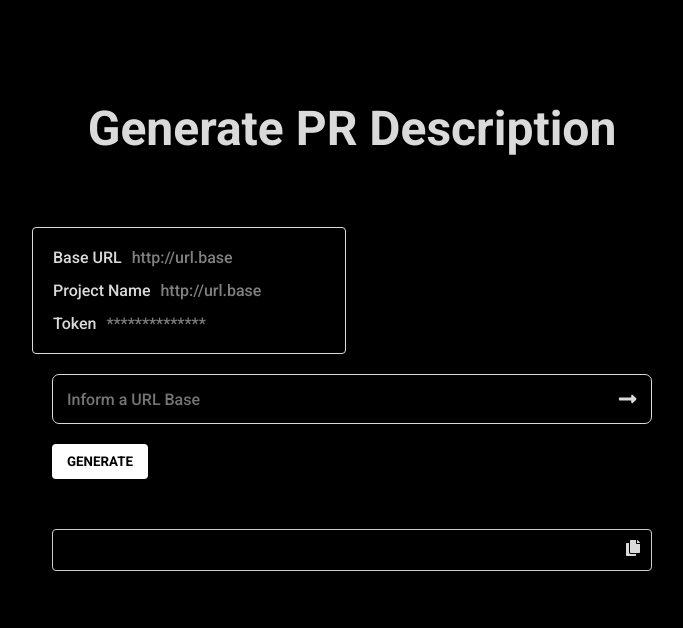
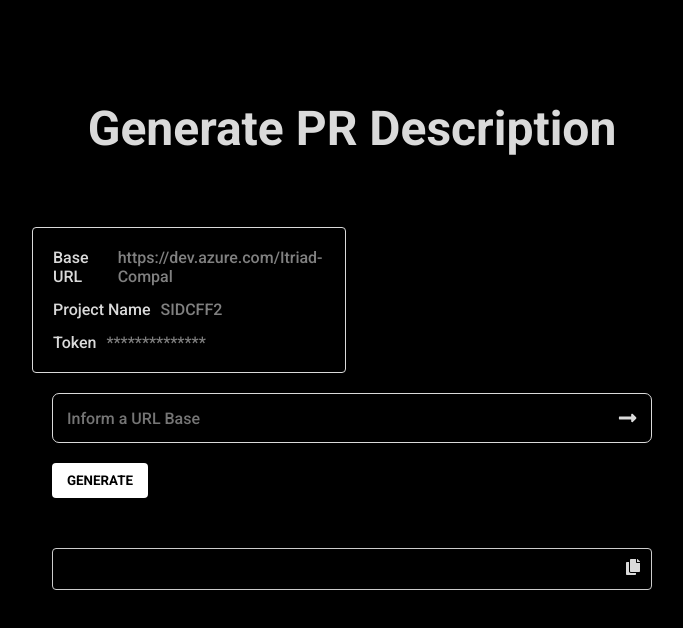
Before and after one commit to djoseneto/pr-desc-generate, a React (Vite) app: page / in a window 1280 px wide. Shown: the top 628 px of the page, without its empty margins (288-971 px from the left). Built offline with nearby package versions, Linux system fonts and the light colour scheme.

Commit message:
Fix: date format

```diff
--- a/package.json
+++ b/package.json
@@ -13,6 +13,7 @@
     "@types/react-datepicker": "^4.19.4",
     "@types/styled-components": "^5.1.34",
     "axios": "^1.6.2",
+    "date-fns": "^2.30.0",
     "react": "^18.2.0",
     "react-datepicker": "^4.24.0",
     "react-dom": "^18.2.0",
--- a/src/components/PrDescGenerate/PrDescGenerate.tsx
+++ b/src/components/PrDescGenerate/PrDescGenerate.tsx
@@ -5,6 +5,7 @@ import CustomInput from '../CustomInput/CustomInput';
 import DatePicker from 'react-datepicker';
 import 'react-datepicker/dist/react-datepicker.css';
 import { FaCopy } from 'react-icons/fa';
+import { format } from 'date-fns';
 
 const Container = styled.div`
   width: 100%;
@@ -87,8 +88,10 @@ const PrDescGenerate = () => {
   const fetchData = async (initialDate: Date, endDate: Date, baseUrl: string, projectName: string, token: string ) => {
 
 
+    const initialDateFormat = format(initialDate, 'yyyy-MM-dd');
+    const endDateFormat = format(endDate, 'yyyy-MM-dd');
 
-    const apiUrl = `${baseUrl}/${projectName}/_apis/git/repositories/3ad99fb9-4d3b-4e2d-8edf-c5b80242743f/pullrequests?searchCriteria.status=completed&api-version=7.1-preview.1&searchCriteria.maxTime=${initialDate}T23:59:59&searchCriteria.minTime=${endDate}T00:00:00`;
+    const apiUrl = `${baseUrl}/${projectName}/_apis/git/repositories/3ad99fb9-4d3b-4e2d-8edf-c5b80242743f/pullrequests?searchCriteria.status=completed&api-version=7.1-preview.1&searchCriteria.maxTime=${endDateFormat}T23:59:59&searchCriteria.minTime=${initialDateFormat}T00:00:00`;
     const authorization = 'Basic ' + btoa(':' + token);
 
     const headers = {
@@ -125,6 +128,7 @@ const PrDescGenerate = () => {
   ({
     0: (
         <CustomInput
+          key='0'
           isVisible={true}
           label='Url Base'
           placeholder='Inform a URL Base'
@@ -135,6 +139,7 @@ const PrDescGenerate = () => {
       ),
       1: (
         <CustomInput
+          key='1'
           isVisible={true}
           label='Nome do Projeto'
           placeholder='Informe o nome do projeto'
@@ -145,6 +150,7 @@ const PrDescGenerate = () => {
       ),
       2: (
         <CustomInput
+          key='2'
           isVisible={true}
           label='Token de usuario'
           placeholder='Informe o token de acesso'
--- a/src/components/SectionInfo/SectionInfo.tsx
+++ b/src/components/SectionInfo/SectionInfo.tsx
@@ -4,11 +4,11 @@ export default function SectionInfo() {
   return (
    <Container isVisible={true}>
       <Label>Base URL
-        <span style={{color: 'grey'}}>http://url.base</span>
+        <span style={{color: 'grey'}}>https://dev.azure.com/Itriad-Compal</span>
       </Label>
 
       <Label>Project Name
-        <span style={{color: 'grey'}}>http://url.base</span>
+        <span style={{color: 'grey'}}>SIDCFF2</span>
       </Label>
 
       <Label>Token
```
